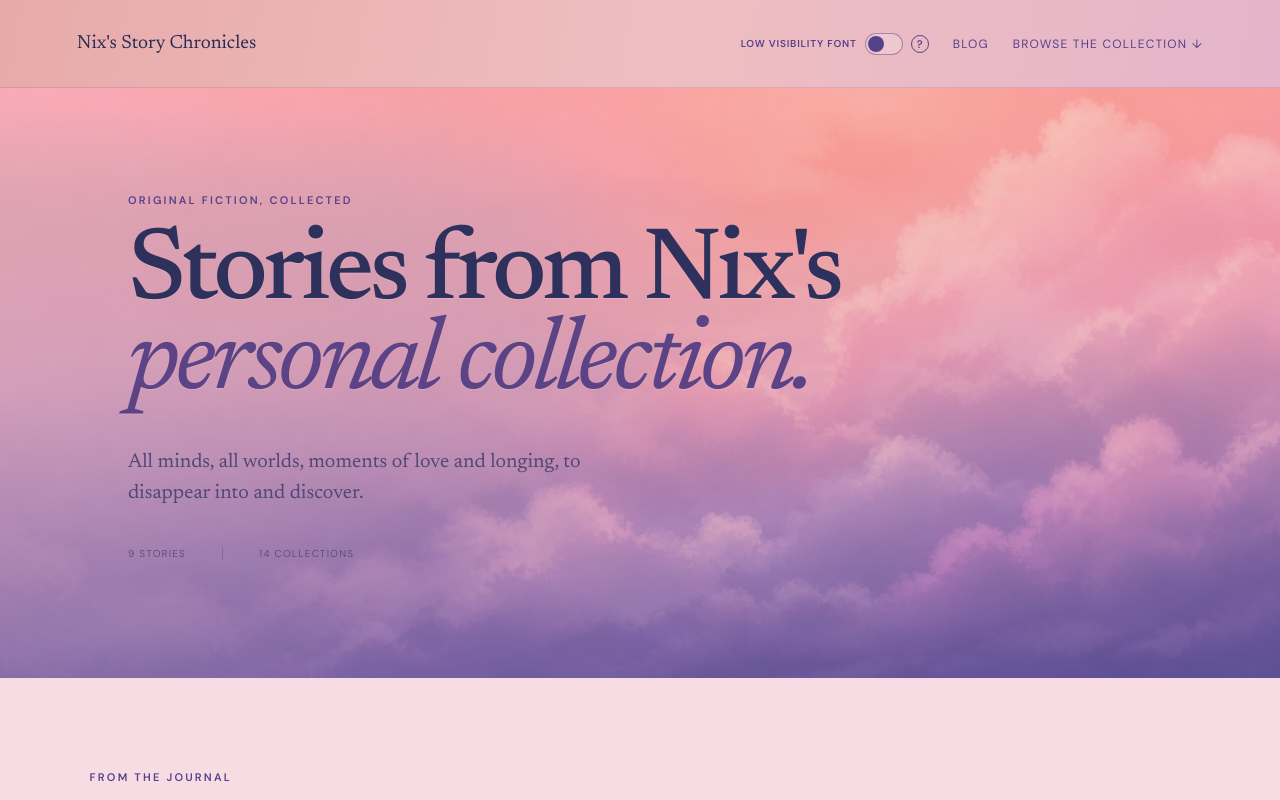
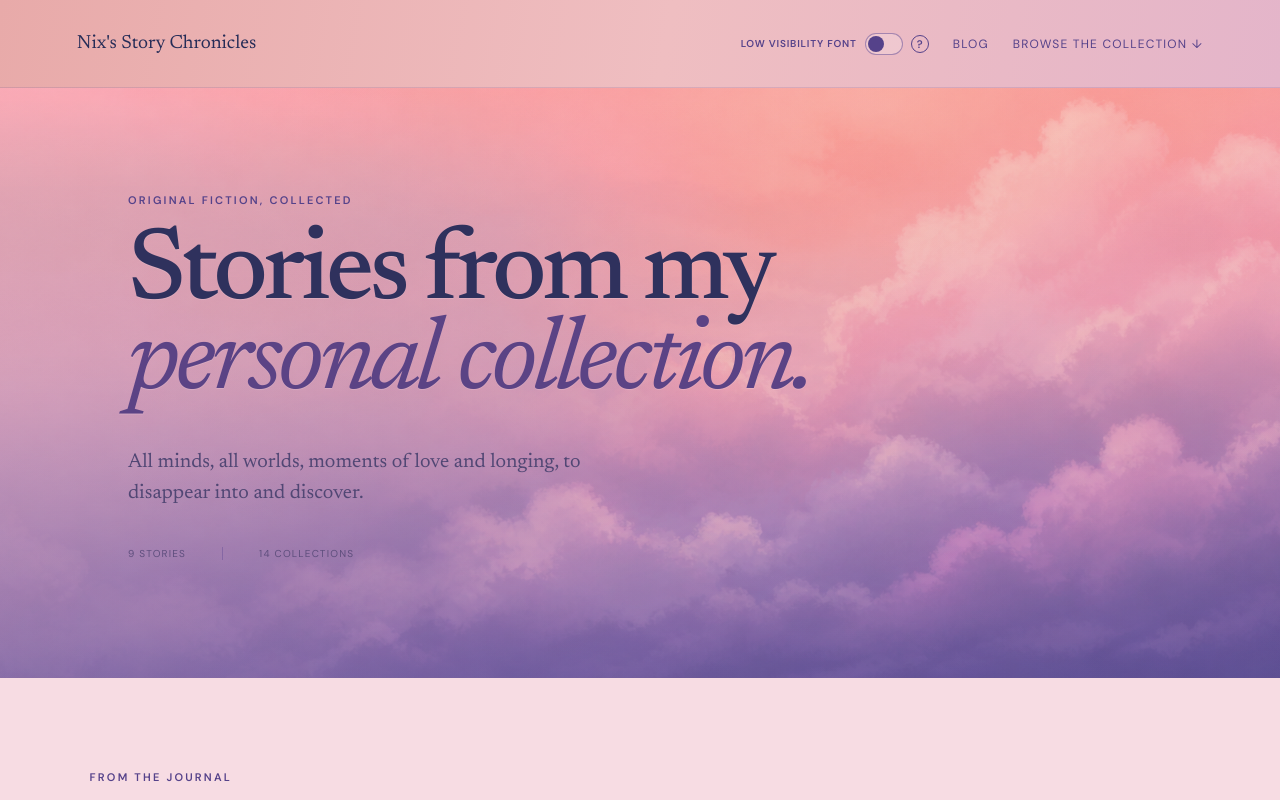
Before and after one commit to Radionoiz/story-app, a React (Vite) app: page / in a window 1280 px wide. Shown: the top 800 px of the page. Built offline with nearby package versions, Linux system fonts and the light colour scheme.

Commit message:
Update main.jsx

```diff
--- a/src/main.jsx
+++ b/src/main.jsx
@@ -163,7 +163,7 @@ function App() {
   useEffect(() => {
     const chapterTitle = activeStory?.chapters.length > 1 ? ` — ${activeChapter?.title}` : ''
     const pageTitle = activeStory ? `${activeStory.title}${chapterTitle}` : activeBlogPost?.title
-    document.title = pageTitle ? `${pageTitle} | Nix's Story Chronicles` : "Nix's Story Chronicles"
+    document.title = pageTitle ? `${pageTitle} | RadioNoiz Novels` : "Radionoiz Novels"
     if (activePath) mainRef.current?.focus()
   }, [activePath, activeStory, activeChapter, activeBlogPost])
 
@@ -327,7 +327,7 @@ function App() {
       <main id="main-content" ref={mainRef} tabIndex="-1">
         <section className="hero">
           <p className="eyebrow">Original fiction, collected</p>
-          <h1>Stories from Nix's<br /><em>personal collection.</em></h1>
+          <h1>Stories from my<br /><em>personal collection.</em></h1>
           <p className="intro">All minds, all worlds, moments of love and longing, to disappear into and discover.</p>
           <div className="hero-stats"><span>{stories.length} {stories.length === 1 ? 'story' : 'stories'}</span><span>{tags.length} collections</span></div>
         </section>
```
